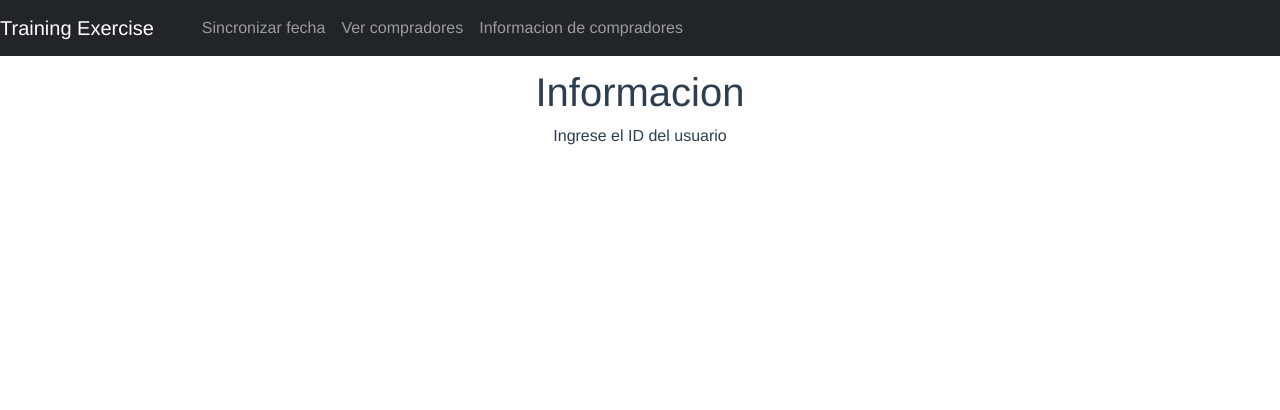
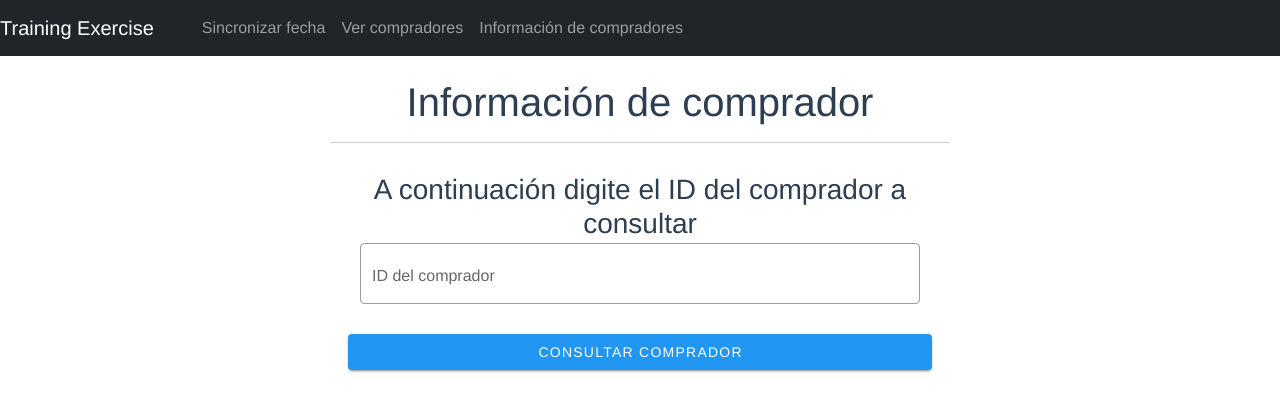
Before and after one commit to rohaquinlop/Training-exercise, a Vue app in the folder frontend/: page /buyerinfo in a window 1280 px wide. Shown: the top 410 px of the page. Built offline with nearby package versions, Linux system fonts and the light colour scheme.

Commit message:
Implemented buyer if

```diff
--- a/frontend/src/App.vue
+++ b/frontend/src/App.vue
@@ -6,7 +6,7 @@
       <b-navbar-nav align='center'>
         <b-nav-item to="/">Sincronizar fecha</b-nav-item>
         <b-nav-item to="/buyers">Ver compradores</b-nav-item>
-        <b-nav-item to="/buyerinfo">Informacion de compradores</b-nav-item>
+        <b-nav-item to="/buyerinfo">Información de compradores</b-nav-item>
       </b-navbar-nav>
     </b-navbar>
       <!-- -->
--- a/frontend/src/views/BuyerInfo.vue
+++ b/frontend/src/views/BuyerInfo.vue
@@ -1,16 +1,67 @@
 <template>
-  <div class="buyerInfo">
-    <h1>Informacion</h1>
+  <div class="top">
+    <div class="buyerinfo">
+      <h1>Información de comprador</h1>
+      <v-divider></v-divider>
 
-    <div v-if="buyerLoaded">
-      <!-- <ul>
-        <li v-for="buyer in buyers" :key="buyer.id">
-          {{buyer.id}} {{buyer.name}}
-        </li>
-      </ul> -->
-    </div>
-    <div vi-else>
-      <p>Ingrese el ID del usuario</p>
+      <div v-if="buyerLoaded" class="scrollable-list">
+        <h1>Productos Comprados</h1>
+        <table class="buyers-table">
+          <tr class="buyers-tr">
+            <th class="buyers-th">ID</th>
+            <th class="buyers-th">Nombre</th>
+            <th class="buyers-th">Precio</th>
+          </tr>
+          <tr v-for="product in buyerInfo.boughtProducts" :key="product.id" class="buyers-tr">
+            <td class="buyers-td">{{product.id}}</td>
+            <td class="buyers-td">{{product.name}}</td>
+            <td class="buyers-td">{{product.price}}</td>
+          </tr>
+        </table>
+        <v-divider></v-divider>
+        <h1>Compradores con la misma dirección IP</h1>
+        <table class="buyers-table">
+          <tr class="buyers-tr">
+            <th class="buyers-th">ID</th>
+            <th class="buyers-th">Nombre</th>
+            <th class="buyers-th">Edad</th>
+          </tr>
+          <tr v-for="buyer in buyerInfo.buyersSameIP" :key="buyer.id" class="buyers-tr">
+            <td class="buyers-td">{{buyer.id}}</td>
+            <td class="buyers-td">{{buyer.name}}</td>
+            <td class="buyers-td">{{buyer.age}}</td>
+          </tr>
+        </table>
+        <v-divider></v-divider>
+        <h1>Productos Recomendados</h1>
+        <table class="buyers-table">
+          <tr class="buyers-tr">
+            <th class="buyers-th">ID</th>
+            <th class="buyers-th">Nombre</th>
+            <th class="buyers-th">Precio</th>
+          </tr>
+          <tr v-for="product in buyerInfo.recommendedProducts" :key="product.id" class="buyers-tr">
+            <td class="buyers-td">{{product.id}}</td>
+            <td class="buyers-td">{{product.name}}</td>
+            <td class="buyers-td">{{product.price}}</td>
+          </tr>
+        </table>
+      </div>
+      <div vi-else class="consult-buyer">
+        <h3>A continuación digite el ID del comprador a consultar</h3>
+        <v-text-field
+        label="ID del comprador"
+        v-model="buyerId"
+        outlined
+        clearable
+        >
+        </v-text-field>
+        <div>
+          <v-row aling="center" @click="fetchBuyer">
+            <v-btn dark color="blue">Consultar Comprador</v-btn>
+          </v-row>
+        </div>
+      </div>
     </div>
   </div>
 </template>
@@ -22,26 +73,71 @@ export default {
     return{
       buyerLoaded: false,
       buyerInfo: null,
+      buyerId: "",
     }
   },
-  /*
-  created () {
-    this.fetchBuyers()
-  },
-  watch: {
-    '$route': 'fetchBuyers'
-  },
   methods: {
-    fetchBuyers() {
-      this.buyers = null
-      fetch('http://localhost:5656/buyers', {method: 'GET'}).then(response => response.json()).then(json => {
-        this.buyers = json;
-        if(this.buyers.length > 0){
-          this.buyersLoaded = true;
-        }
-      })
+    async fetchBuyer(){
+      if(this.buyerId !=  ""){
+        this.buyerLoaded = false
+        fetch('http://localhost:5656/buyers'.concat('/', this.buyerId), {method: 'GET'}).then(response => response.json()).then(json => {
+          //remove duplicated
+          this.buyerInfo = json
+          if(Object.keys(this.buyerInfo).length > 0){
+            this.buyerLoaded = true;
+          }
+        })
+      }
     },
   }
-  */
 }
 </script>
+
+<style>
+
+.top{
+  display: flex;
+  justify-content: center;
+  align-items: center;
+  height: auto;
+}
+
+.buyerinfo{
+  margin: auto;
+  width: 50vw;
+  padding: 10px;
+  align-items: center;
+}
+
+.scrollable-list{
+  margin: 4px, 4px;
+  padding: 4px;
+  width: 50vw;
+  height: 50vh;
+  overflow-x: hidden;
+  overflow-y: auto;
+  text-align: center;
+}
+.buyers-table{
+  margin: auto;
+  padding: 10px;
+  align-items: center;
+  border-collapse: collapse;
+  width: 80%;
+}
+
+.buyers-tr, .buyers-th{
+  border: 1px solid #dddddd;
+  text-align: center;
+  padding: 8px;
+}
+
+.buyers-tr:nth-child(even){
+  background-color: #dddddd;
+}
+
+.consult-buyer{
+  margin: 30px;
+}
+
+</style>
```
